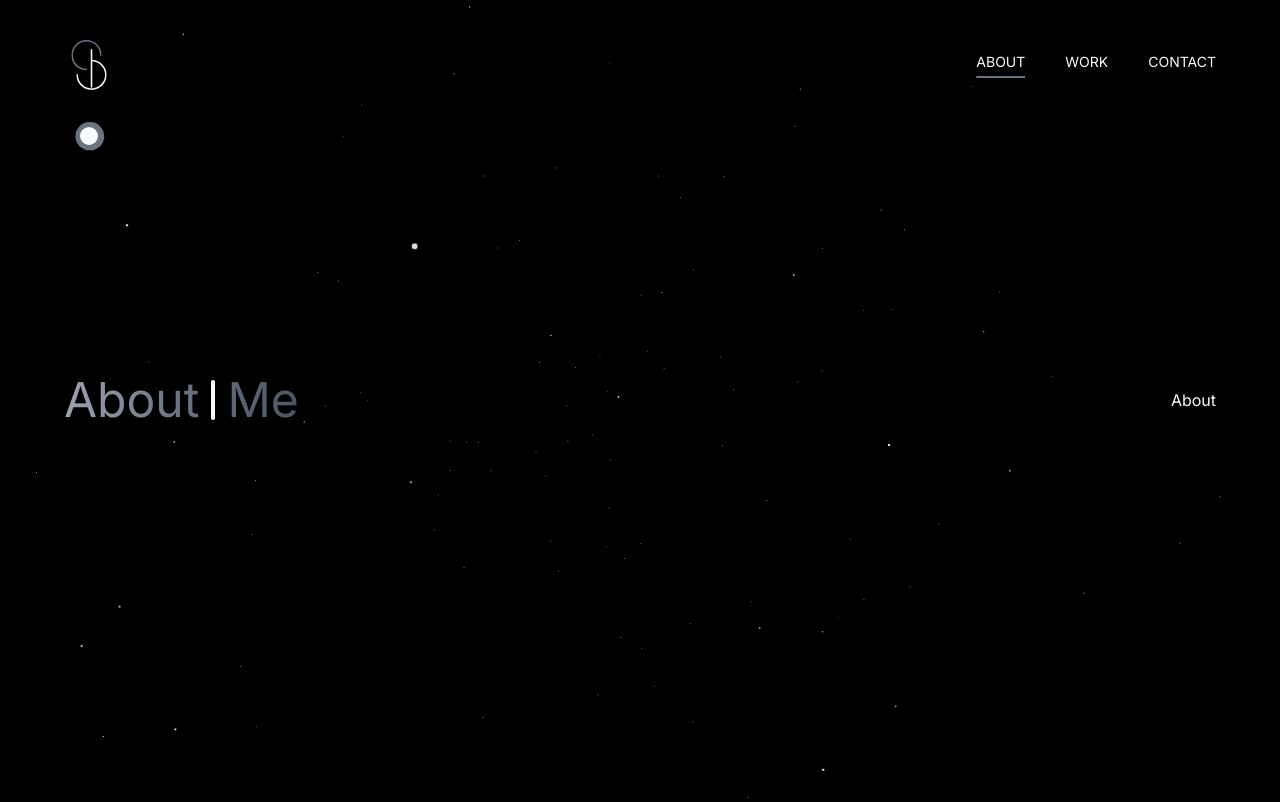
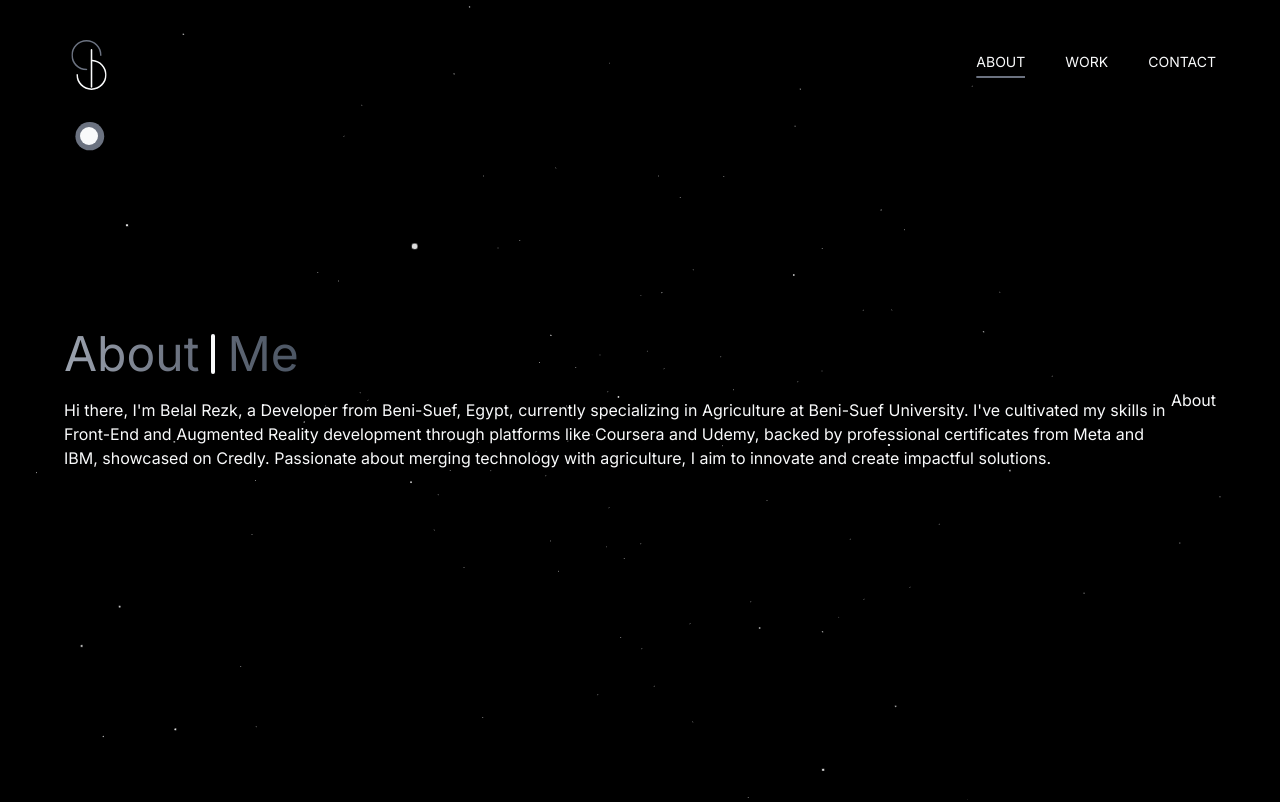
Before and after one commit to BR-BelalRezk/Belal-Rezk, a Next.js app: page /about in a window 1280 px wide. Shown: the top 802 px of the page. Built offline with nearby package versions, Linux system fonts and the light colour scheme.

Commit message:
Update Hero.tsx

```diff
--- a/src/components/common/Hero.tsx
+++ b/src/components/common/Hero.tsx
@@ -29,17 +29,37 @@ export default function Hero({
             : "flex-col-reverse sm:flex-row sm:gap-0"
         }`}
       >
+        <div
+          className={
+            id === "about"
+              ? "flex items-start justify-start flex-col gap-5"
+              : ""
+          }
+        >
           <H1
             id={id}
             className={`flex items-center justify-center gap-3 text-transparent bg-clip-text bg-gradient-to-r from-gray-400 via-gray-500 to-gray-600 ${
               id === "work" ? "pb-5" : ""
             } ${
-            id === "home" || id === "work" ? "text-4xl md:text-5xl" : "text-5xl"
+              id === "home" || id === "work"
+                ? "text-4xl md:text-5xl"
+                : "text-5xl"
             }`}
           >
             {textOne} <span className="w-1 rounded-full h-10 bg-gray-50" />
             {textTwo}
           </H1>
+          <p>
+            Hi there, {"I'm"} Belal Rezk, a Developer from Beni-Suef, Egypt,
+            currently specializing in Agriculture at Beni-Suef University.{" "}
+            {"I've"} cultivated my skills in Front-End and Augmented Reality
+            development through platforms like Coursera and Udemy, backed by
+            professional certificates from Meta and IBM, showcased on Credly.
+            Passionate about merging technology with agriculture, I aim to
+            innovate and create impactful solutions.
+          </p>
+        </div>
+
         {(id === "home" || id === "work") && (
           <SplineCubes
             scene={id === "home" ? "/scene1.splinecode" : "/scene2.splinecode"}
```
Lines whose indentation alone changed are shown as unchanged.
